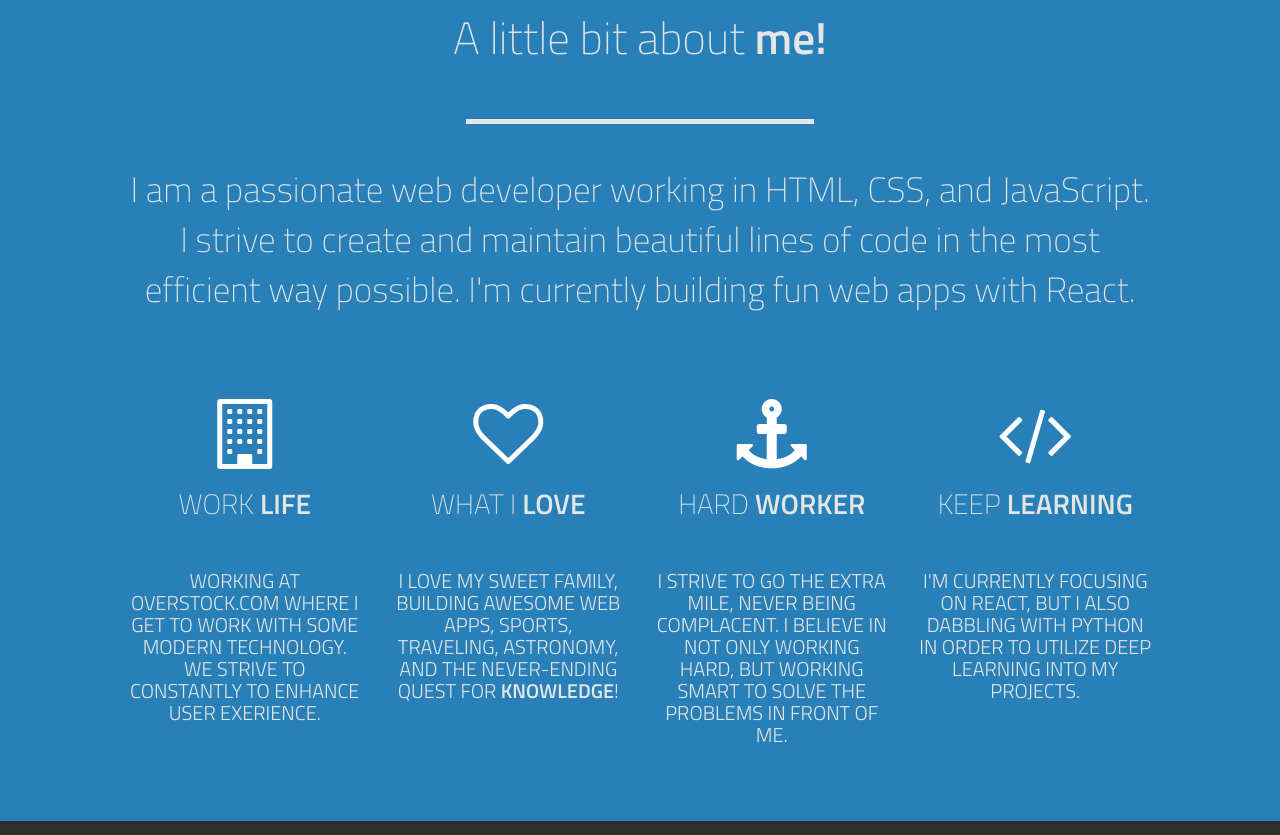
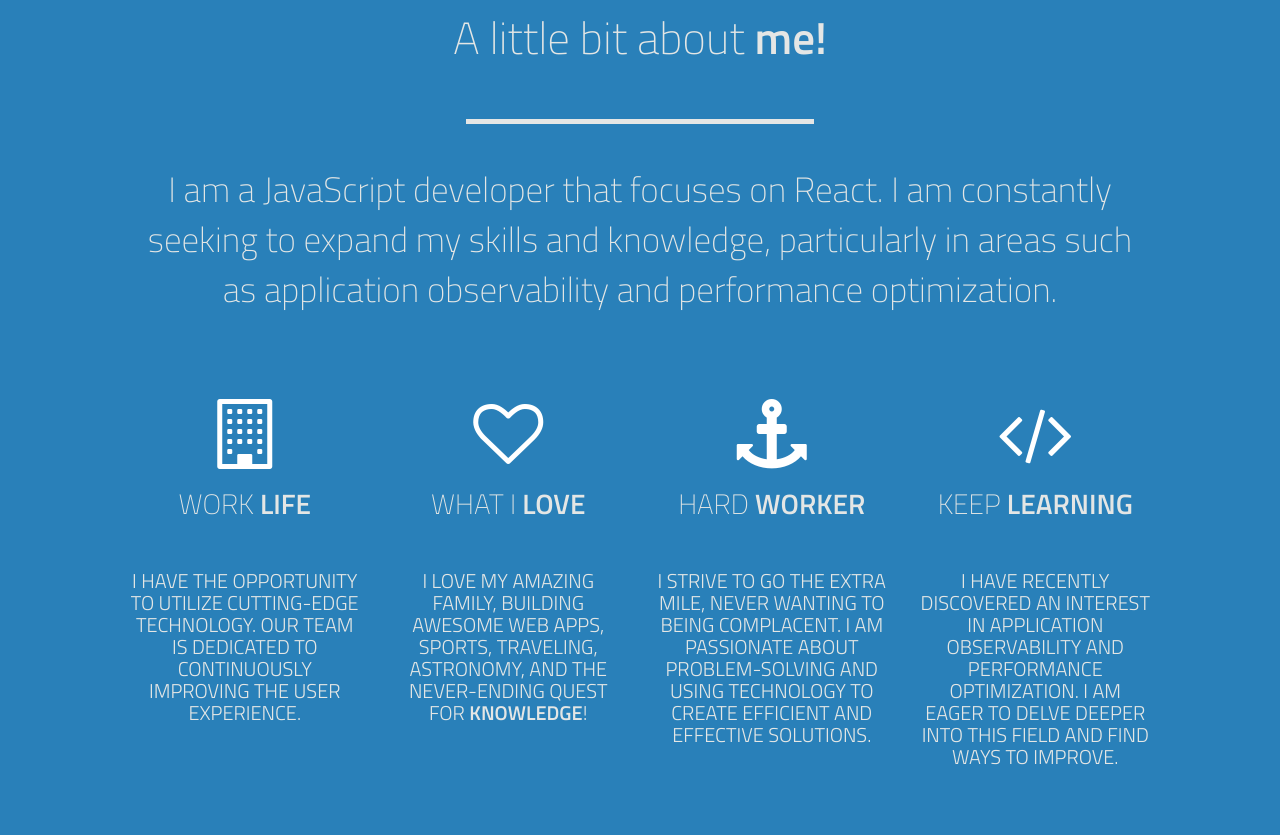
Before and after one commit to kenhoward/kenny-howard, a plain HTML site: page index.html in a window 1280 px wide. Shown: the part 745-1580 px from the top of the page. Drawn offline with Linux system fonts and the light colour scheme.

Commit message:
updating the about me text

```diff
--- a/index.html
+++ b/index.html
@@ -4,7 +4,7 @@
 	<meta charset="utf-8">
 	<meta name="viewport" content="width=device-width, initial-scale=1, maximum-scale=1, user-scalable=no">
 
-	<title>Ken Howard - Software Developer</title>
+	<title>Kenny Howard - Software Developer</title>
 	<link rel="stylesheet" type="text/css" href="css/bootstrap.min.css">
 	<link rel="stylesheet" href="css/font-awesome.min.css" rel="stylesheet">
 	<link rel="stylesheet" href="https://cdnjs.cloudflare.com/ajax/libs/font-awesome/4.7.0/css/font-awesome.min.css">
@@ -55,7 +55,7 @@
 		<div class="container">
 			<div id="home-row-1" class="row clearfix">
 				<div class="col-12">
-					<h1 class="font-semibold">Ken <span class="font-thin">Howard</span></h1>
+					<h1 class="font-semibold">Kenny <span class="font-thin">Howard</span></h1>
 					<h4 class="font-thin">Software <span class="font-semibold">Developer</span></h4>
 					<br>
 					<br>
@@ -79,29 +79,29 @@
 				<div class="hr">&nbsp;</div>
 			</div><!-- /row -->
 			<div class="row subtitle-row">
-				<div class="col-12 font-thin">I am a passionate web developer working in HTML, CSS, and JavaScript. I strive to create and maintain beautiful lines of code in the most efficient way possible. I'm currently building fun web apps with React.</div>
+				<div class="col-12 font-thin">I am a JavaScript developer that focuses on React. I am constantly seeking to expand my skills and knowledge, particularly in areas such as application observability and performance optimization.</div>
 
 			</div><!-- /row -->
 			<div class="row content-row">
 				<div class="col-12 col-lg-3 col-sm-6">
 					<p><i class="fa fa-building-o fa-5x hvr-wobble-to-top-right" aria-hidden="true"></i></p>
 					<h2 class="font-thin">Work <span class="font-semibold">Life</span></h2>
-					<h4 class="font-thin">Working at Overstock.com where I get to work with some modern technology. We strive to constantly to enhance user exerience.</h4>
+					<h4 class="font-thin">I have the opportunity to utilize cutting-edge technology. Our team is dedicated to continuously improving the user experience.</h4>
 				</div><!-- /col12 -->
 				<div class="col-12 col-lg-3 col-sm-6">
 					<p><i class="fa fa-heart-o fa-5x hvr-pulse" aria-hidden="true"></i></p><!-- heartbeat -->
 					<h2 class="font-thin">What I <span class="font-semibold">Love</span></h2>
-					<h4 class="font-thin">I love my sweet family, building awesome web apps, sports, traveling, astronomy, and the never-ending quest for <span class="font-semibold">knowledge</span>!</h4>
+					<h4 class="font-thin">I love my amazing family, building awesome web apps, sports, traveling, astronomy, and the never-ending quest for <span class="font-semibold">knowledge</span>!</h4>
 				</div><!-- /col12 -->
 				<div class="col-12 col-lg-3 col-sm-6">
 					<p><i class="fa fa-anchor fa-5x hvr-wobble-vertical" aria-hidden="true"></i></p>
 					<h2 class="font-thin">Hard <span class="font-semibold">Worker</span></h2>
-					<h4 class="font-thin">I strive to go the extra mile, never being complacent. I believe in not only working hard, but working smart to solve the problems in front of me.</h4>
+					<h4 class="font-thin">I strive to go the extra mile, never wanting to being complacent. I am passionate about problem-solving and using technology to create efficient and effective solutions.</h4>
 				</div><!-- /col12 -->
 				<div class="col-12 col-lg-3 col-sm-6">
 					<p><i class="fa fa-code fa-5x hvr-bob" aria-hidden="true"></i></p>
 					<h2 class="font-thin">Keep <span class="font-semibold">Learning</span></h2>
-					<h4 class="font-thin">I'm Currently focusing on React, but I also dabbling with Python in order to utilize deep learning into my projects.</h4>
+					<h4 class="font-thin">I have recently discovered an interest in application observability and performance optimization. I am eager to delve deeper into this field and find ways to improve.</h4>
 				</div><!-- /col12 -->
 			</div><!-- /row -->
 		</div><!-- /container -->
@@ -427,7 +427,7 @@
 				</div><!-- /col12 -->
 				<div class="col-12 col-sm-2 with-hover-text">
 					<p><a target="_blank" href="https://www.linkedin.com/in/kennychadhoward"><i class="fa fa-linkedin-square fa-5x" aria-hidden="true"></i></a></p>
-					<span class="hover-text font-light ">linkedin/<br />ken howard</span>
+					<span class="hover-text font-light ">linkedin/<br />kenny howard</span>
 				</div><!-- /col12 -->
 				<div class="col-12 col-sm-2 with-hover-text">
 					<p><a target="_blank" href="https://twitter.com/_kenhow"><i class="fa fa-twitter fa-5x" aria-hidden="true"></i></a></p>
```
